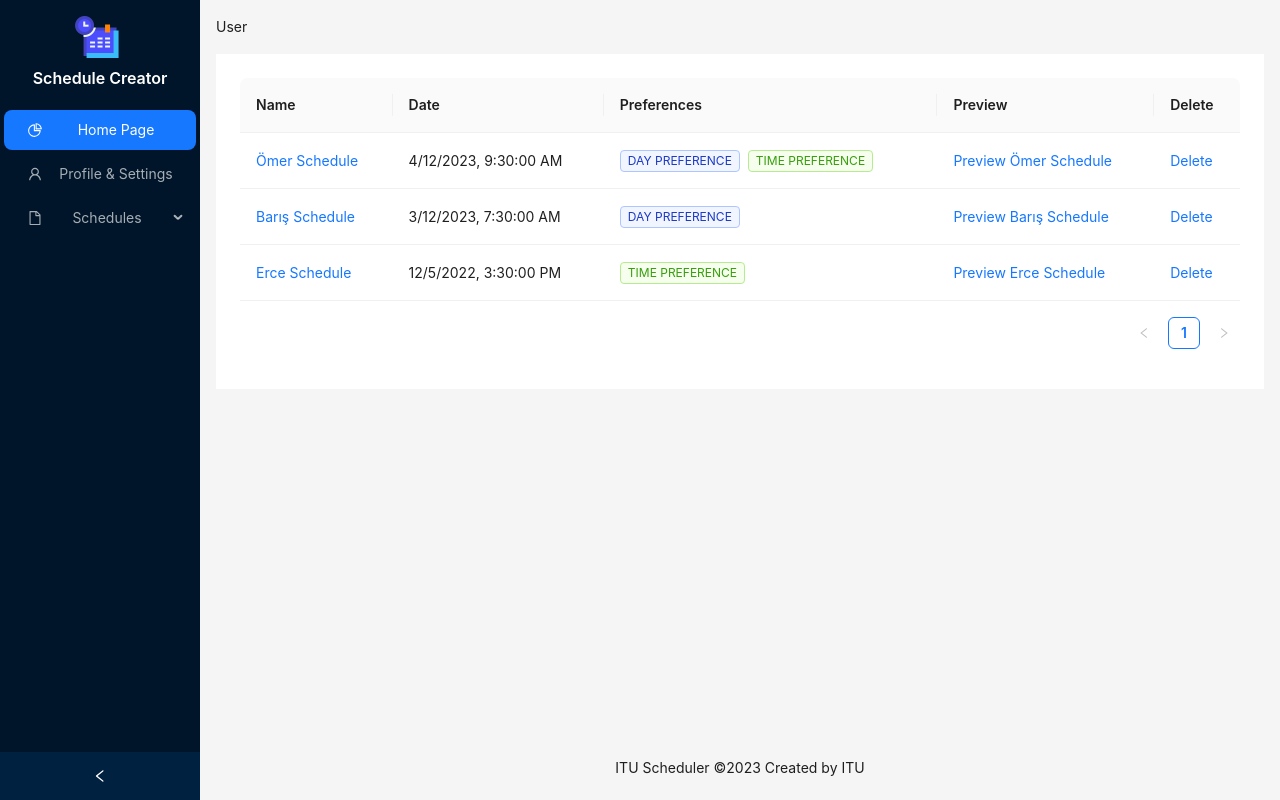
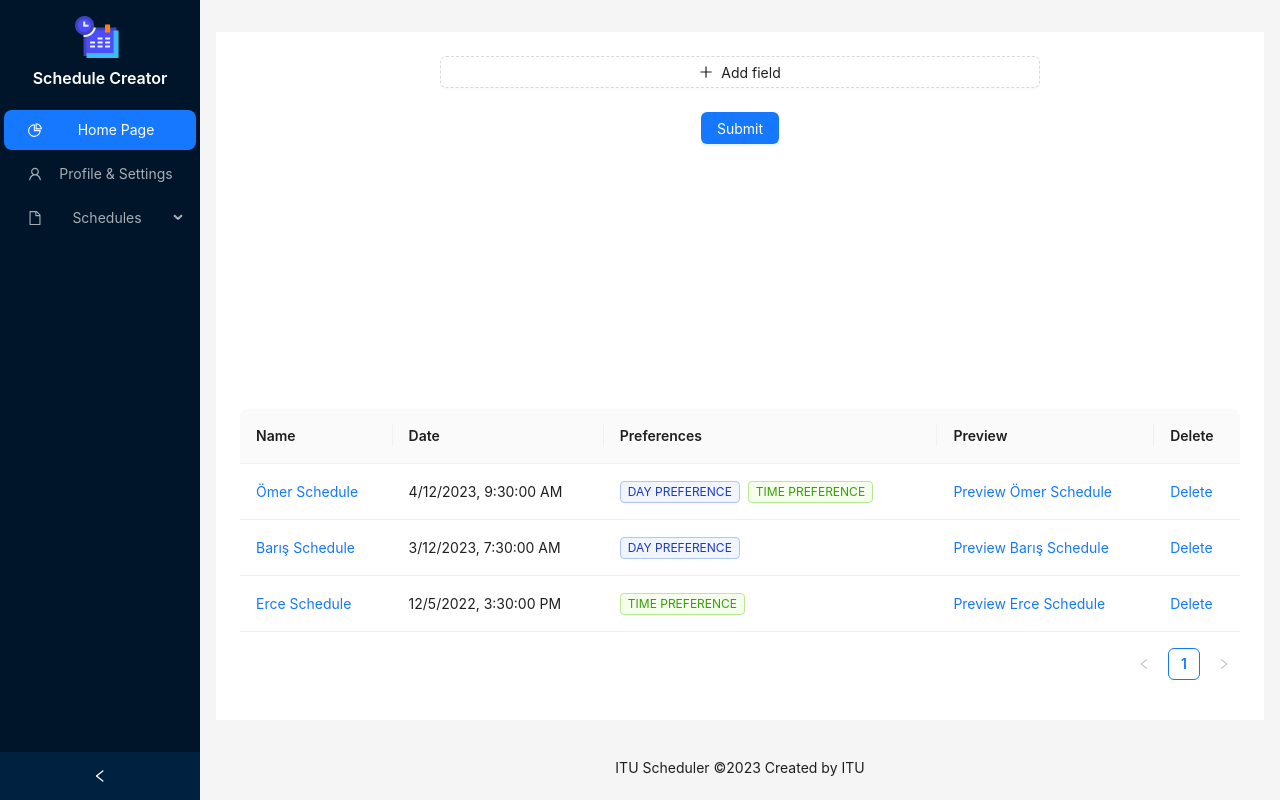
Before and after one commit to ercecan/graduation-project, a React (Create React App) app in the folder schedule-creator-fe/: page /home in a window 1280 px wide. Built offline with nearby package versions, Linux system fonts and the light colour scheme.

Commit message:
add schedule-create table

```diff
--- /dev/null
+++ b/schedule-creator-fe/src/components/CreateScheduleComponent.tsx
@@ -0,0 +1,76 @@
+import React, { useState } from "react";
+import { MinusCircleOutlined, PlusOutlined } from "@ant-design/icons";
+import { Button, Form, Input, Select, Space } from "antd";
+import styled from "styled-components";
+import SelectionComponent from "./SelectionComponent";
+
+const StyledForm = styled(Form)`
+  display: flex;
+  overflow-y: auto;
+  max-height: 350px;
+  margin-left: auto;
+  margin-right: auto;
+  .ant-form-item {
+    width: 100%;
+  }
+`;
+
+const onFinish = (values: any) => {
+  console.log("Received values of form:", values);
+};
+
+const App: React.FC = () => {
+  const [currentFilled, setCurrentFilled] = useState(false);
+
+  return (
+    <StyledForm
+      name="dynamic_form_nest_item"
+      onFinish={onFinish}
+      style={{ maxWidth: 620, minWidth: 600, flexDirection: "column" }}
+      autoComplete="off"
+    >
+      <Form.List name="users">
+        {(fields, { add, remove }) => {
+          if (fields.length === 0) {
+            console.log("fields");
+            setCurrentFilled(true);
+          }
+          return (
+            <>
+              {fields.map(({ key, name, ...restField }) => (
+                <SelectionComponent
+                  key={key}
+                  name={name}
+                  restField={restField}
+                  remove={remove}
+                  setCurrentFilled={setCurrentFilled}
+                />
+              ))}
+              <Form.Item>
+                <Button
+                  type="dashed"
+                  onClick={() => {
+                    add();
+                    setCurrentFilled(false);
+                  }}
+                  block
+                  disabled={!currentFilled}
+                  icon={<PlusOutlined />}
+                >
+                  Add field
+                </Button>
+              </Form.Item>
+            </>
+          );
+        }}
+      </Form.List>
+      <Form.Item>
+        <Button type="primary" htmlType="submit">
+          Submit
+        </Button>
+      </Form.Item>
+    </StyledForm>
+  );
+};
+
+export default App;
--- a/schedule-creator-fe/src/components/Layout.tsx
+++ b/schedule-creator-fe/src/components/Layout.tsx
@@ -63,7 +63,7 @@ const MyLayout = (props: LayoutProps) => {
     token: { colorBgContainer },
   } = theme.useToken();
   const navigate = useNavigate();
-
+  console.log(props);
   return (
     <Layout style={{minHeight: '100vh'}}>
       <Sider collapsible collapsed={collapsed} onCollapse={(value) => setCollapsed(value)}>
@@ -76,7 +76,6 @@ const MyLayout = (props: LayoutProps) => {
       <Layout className="site-layout">
         <Content style={{ margin: '0 16px' }}>
           <Breadcrumb style={{ margin: '16px 0' }}>
-            <Breadcrumb.Item>User</Breadcrumb.Item>
           </Breadcrumb>
           <div style={{ padding: 24, background: colorBgContainer }}>
             {props.children}
--- a/schedule-creator-fe/src/components/ScheduleTable.tsx
+++ b/schedule-creator-fe/src/components/ScheduleTable.tsx
@@ -1,6 +1,18 @@
 import React from 'react';
 import { Space, Table, Tag } from 'antd';
 import type { ColumnsType } from 'antd/es/table';
+import CreateScheduleComponent from './CreateScheduleComponent';
+import styled from 'styled-components';
+
+const Container = styled.div`
+  display: flex;
+  flex-direction: column;
+  justify-content: space-between;
+  height: 80vh;
+  .ant-spin-nested-loading{
+    width: 100%;
+  }
+`;
 
 interface DataType {
   key: string;
@@ -83,6 +95,14 @@ const data: DataType[] = [
   },
 ];
 
-const ScheduleTable = () => <Table columns={columns} dataSource={data} />;
+const ScheduleTable = () => {
+  // TODO
+  return (
+  <Container>
+    <CreateScheduleComponent />
+    <Table columns={columns} dataSource={data} style={{display: "flex", width: "100%"}}/>
+  </Container>
+  )
+}
 
 export default ScheduleTable;
--- /dev/null
+++ b/schedule-creator-fe/src/components/SelectionComponent.tsx
@@ -0,0 +1,92 @@
+import React, { useEffect, useState } from "react";
+import { MinusCircleOutlined, PlusOutlined } from "@ant-design/icons";
+import { Form, FormItemProps, Select, Space } from "antd";
+
+const SelectionComponent = (props: {
+  key: React.Key | null | undefined;
+  name: string | number;
+  restField: JSX.IntrinsicAttributes & FormItemProps<any>;
+  remove: Function;
+  setCurrentFilled: Function;
+}) => {
+  const [isFirstFilled, setIsFirstFilled] = useState(false);
+  const [isSecondFilled, setIsSecondFilled] = useState(false);
+  const [isThirdFilled, setIsThirdFilled] = useState(false);
+
+  useEffect(() => {
+    if (isThirdFilled) {
+      props.setCurrentFilled(true);
+    }
+  }, [isThirdFilled]);
+
+  return (
+    <Space
+      key={props.key}
+      style={{ display: "flex", marginBottom: 8 }}
+      align="baseline"
+    >
+      <Form.Item
+        {...props.restField}
+        name={[props.name, "first"]}
+        rules={[{ required: true, message: "Missing first name" }]}
+      >
+        <Select
+          placeholder="Select Preference"
+          style={{ width: 190 }}
+          onChange={() => {
+            setIsFirstFilled(true);
+          }}
+        >
+          <Select.Option value="Day Preference">Day Preference</Select.Option>
+          <Select.Option value="XXX Preference">XXX Preference</Select.Option>
+          <Select.Option value="YYY Preference">YYY Preference</Select.Option>
+        </Select>
+      </Form.Item>
+      {isFirstFilled && (
+        <Form.Item
+          {...props.restField}
+          name={[props.name, "second"]}
+          rules={[{ required: true, message: "Missing first name" }]}
+        >
+          <Select
+            placeholder="Select Day"
+            style={{ width: 190 }}
+            onChange={() => {
+              setIsSecondFilled(true);
+            }}
+          >
+            <Select.Option value="Monday">Monday</Select.Option>
+            <Select.Option value="Tuesday">Tuesday</Select.Option>
+            <Select.Option value="Wednesday">Wednesday</Select.Option>
+            <Select.Option value="Thursday">Thursday</Select.Option>
+            <Select.Option value="Friday">Friday</Select.Option>
+          </Select>
+        </Form.Item>
+      )}
+      {isSecondFilled && (
+        <Form.Item
+          {...props.restField}
+          name={[props.name, "third"]}
+          rules={[{ required: true, message: "Missing first name" }]}
+        >
+          <Select
+            placeholder="Select Priority"
+            style={{ width: 190 }}
+            onChange={() => {
+              setIsThirdFilled(true);
+            }}
+          >
+            <Select.Option value="1">1</Select.Option>
+            <Select.Option value="2">2</Select.Option>
+            <Select.Option value="3">3</Select.Option>
+            <Select.Option value="4">4</Select.Option>
+            <Select.Option value="5">5</Select.Option>
+          </Select>
+        </Form.Item>
+      )}
+      <MinusCircleOutlined onClick={() => props.remove(name)} />
+    </Space>
+  );
+};
+
+export default SelectionComponent;
```
